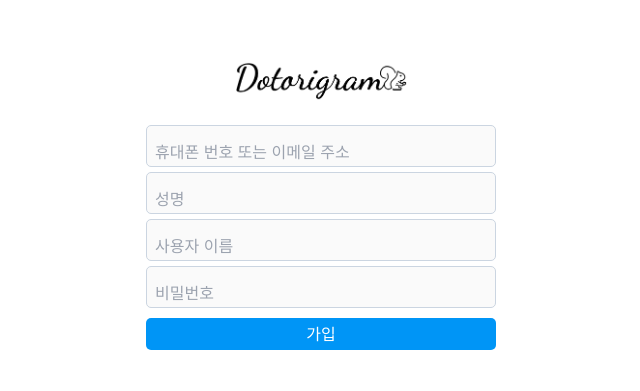
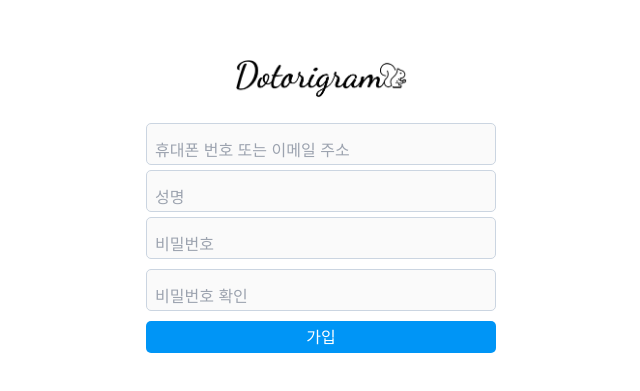
Before and after one commit to yurimpark/dotorigram_backup, a React (Create React App) app: page /register in a window 1280 px wide. Shown: the part 195-586 px from the top of the page, without its empty margins (319-959 px from the left). Built offline with nearby package versions, Linux system fonts and the light colour scheme.

Commit message:
login/register firebase

```diff
--- a/package.json
+++ b/package.json
@@ -14,6 +14,7 @@
     "@testing-library/user-event": "^13.2.1",
     "autoprefixer": "^10.4.12",
     "axios": "^0.27.2",
+    "firebase": "^9.12.0",
     "json-server": "^0.17.0",
     "postcss": "^8.4.17",
     "react": "^18.2.0",
@@ -25,6 +26,7 @@
     "react-redux": "^8.0.2",
     "react-router-dom": "^6.4.1",
     "react-scripts": "5.0.1",
+    "redux-thunk": "^2.4.1",
     "styled-components": "^5.3.6",
     "tailwindcss": "^3.1.8",
     "web-vitals": "^2.1.0"
--- a/src/components/mypage/Profile.jsx
+++ b/src/components/mypage/Profile.jsx
@@ -7,7 +7,8 @@ import { useSelector } from 'react-redux';
 //마이페이지 프로필 전체
 
 const Profile = () => {
-  const user = useSelector((state) => state.user.user);
+  const user = useSelector((state) => state.user.id);
+  console.log(user);
 
   return (
     <div className='max-w-470 mx-auto flex'>
--- /dev/null
+++ b/src/firebase/firebase.js
@@ -0,0 +1,23 @@
+import { initializeApp } from 'firebase/app';
+import { getAuth } from 'firebase/auth';
+import { getFirestore } from 'firebase/firestore';
+
+// TODO: Replace the following with your app's Firebase project configuration
+// See: https://firebase.google.com/docs/web/learn-more#config-object
+const firebaseConfig = {
+  apiKey: 'AIzaSyBhaRiJhGfdOsjoSrFPUIHuRssdvW6NaAA',
+  authDomain: 'instagram-490bd.firebaseapp.com',
+  projectId: 'instagram-490bd',
+  storageBucket: 'instagram-490bd.appspot.com',
+  messagingSenderId: '840690280564',
+  appId: '1:840690280564:web:0931dc4ef0f56a3e71c921',
+  measurementId: 'G-RH78R356N2',
+};
+
+// Initialize Firebase
+const app = initializeApp(firebaseConfig);
+
+// Initialize Firebase Authentication and get a reference to the service
+export const auth = getAuth(app);
+export const db = getFirestore(app);
+export default app;
--- a/src/pages/Login.jsx
+++ b/src/pages/Login.jsx
@@ -1,17 +1,39 @@
-import React from 'react';
+import React, { useRef } from 'react';
 import logo from '../static/img/logo.png';
-import { Link, Navigate, useNavigate } from 'react-router-dom';
+import { Link, useNavigate } from 'react-router-dom';
 import { useState } from 'react';
 import { useDispatch } from 'react-redux';
+import {auth, db} from '../firebase/firebase';
+import {signInWithEmailAndPassword} from 'firebase/auth';
+import {getDocs, where, query, collection} from 'firebase/firestore';
+
 
 const Login = () => {
-  const [user, setUser] = useState('');
+  const [id, setId] = useState('');
   const dispatch = useDispatch();
   const navigate = useNavigate();
 
+  const id_ref = useRef(null);
+  const pw_ref = useRef(null);
+
+  const signin = async () => {
+    console.log(id_ref.current.value, pw_ref.current.value);
+    const user = await signInWithEmailAndPassword(auth, id_ref.current.value, pw_ref.current.value);
+    console.log(user);
+
+    const user_docs = await getDocs(query(
+        collection(db, "users"), where("user_id", "==", user.user.email)
+    ));
+
+    user_docs.forEach(u => {
+        console.log(u.data())
+    })
+
+}
+
   const submitId = (e) => {
     e.preventDefault();
-    dispatch({ type: 'USER_NAME', payload: { user } });
+    dispatch({ type: 'USER_NAME', payload: { id } });
     navigate('/');
   };
   return (
@@ -25,14 +47,16 @@ const Login = () => {
             className='w-[16.875rem] bg-[#fafafa] h-9 mb-[5px] mx-auto pt-3.5 pr-0 py-0.5 px-2 border-[1px] border-slate-300 outline-none rounded-[5px]'
             type='text'
             placeholder='전화번호, 사용자 이름 또는 이메일'
-            onChange={(e) => setUser(e.target.value)}
+            ref={id_ref}
+            onChange={(event) => setId(event.target.value)}
           />
           <input
             className='w-[16.875rem] bg-[#fafafa] h-9 mb-2.5 mx-auto pt-3.5 pr-0 py-0.5 px-2 border-[1px] border-slate-300 outline-slate-50 rounded-[5px]'
             type='password'
             placeholder='비밀번호'
+            ref={pw_ref}
           />
-          <input className='w-[16.875rem] mx-auto py-1 bg-[#0095f6] text-white h-4.5 rounded-[5px]' type='submit' id='logins' value='로그인' />
+          <button className='w-[16.875rem] mx-auto py-1 bg-[#0095f6] text-white h-4.5 rounded-[5px]' type='submit' id='logins' onClick={signin}>로그인</button>
         </form>
         <span className='block text-center'>
           계정이 없으신가요?
--- a/src/pages/Register.jsx
+++ b/src/pages/Register.jsx
@@ -1,8 +1,45 @@
-import React from 'react';
+import React, {useState} from 'react';
 import logo from '../static/img/logo.png';
-import { Link } from 'react-router-dom';
+import { Link, useNavigate } from 'react-router-dom';
+import { auth, db } from '../firebase/firebase';
+import { createUserWithEmailAndPassword } from 'firebase/auth';
+import { collection, addDoc } from 'firebase/firestore';
+import { useRef } from 'react';
 
 const Register = () => {
+  // const [id, setId] = useState('');
+  // const [name, setName] = useState('');
+  // //const [username, setUsername] = useState('');
+  // const [password, setPassword] = useState('');
+  // const [confirmPassword, setConfirmPassword] = useState('');
+
+  const id_ref = useRef();
+  const name_ref = useRef();
+  const pw_ref = useRef();
+
+  const navigate = useNavigate();
+
+  const signup = async () => {
+
+    const user = await createUserWithEmailAndPassword(
+      auth,
+      id_ref.current.value,
+      pw_ref.current.value
+    );
+    console.log(user);
+
+    const user_doc = await addDoc(collection(db, 'users'), {
+      user_id: user.user.email,
+      name: name_ref.current.value,
+    });
+    console.log(user_doc.id);
+  };
+
+  const handleSubmit = (event) => {
+    event.preventDefault();
+    navigate("/login");
+  }
+
   return (
     <div className="flex flex-col h-screen justify-center items-center">
       <div className="w-[21.875rem]">
@@ -14,32 +51,42 @@ const Register = () => {
             alt=""
           />
         </Link>
-        <form className="flex flex-col">
+        <form className="flex flex-col" onSubmit={handleSubmit}>
           <input
             className="bg-[#fafafa] mb-[5px] pt-3.5 pr-0 py-0.5 px-2 border-[1px] border-slate-300 rounded-[5px]"
             type="text"
             placeholder="휴대폰 번호 또는 이메일 주소"
+            ref={id_ref}
           />
           <input
             className="bg-[#fafafa] mb-[5px] pt-3.5 pr-0 py-0.5 px-2 border-[1px] border-slate-300 rounded-[5px]"
             type="text"
             placeholder="성명"
+            ref={name_ref}
           />
-          <input
+          {/* <input
             className="bg-[#fafafa] mb-[5px] pt-3.5 pr-0 py-0.5 px-2 border-[1px] border-slate-300 rounded-[5px]"
             type="text"
             placeholder="사용자 이름"
+            onChange={(event) => setUsername(event.target.value)}
+          /> */}
+          <input
+            className="bg-[#fafafa] mb-2.5 pt-3.5 pr-0 py-0.5 px-2 border-[1px] border-slate-300 rounded-[5px]"
+            type="password"
+            placeholder="비밀번호"
+            ref={pw_ref}
           />
           <input
             className="bg-[#fafafa] mb-2.5 pt-3.5 pr-0 py-0.5 px-2 border-[1px] border-slate-300 rounded-[5px]"
             type="password"
-            placeholder="비밀번호"
+            placeholder="비밀번호 확인"
+
           />
-          <input
+          <button
             className="bg-[#0095f6] py-1 text-white rounded-[5px]"
             type="submit"
-            value="가입"
-          />
+            onClick={signup}
+          >가입</button>
         </form>
       </div>
     </div>
```
Also changed, not shown: 2 other files (tests, documents, lock files or other folders).
